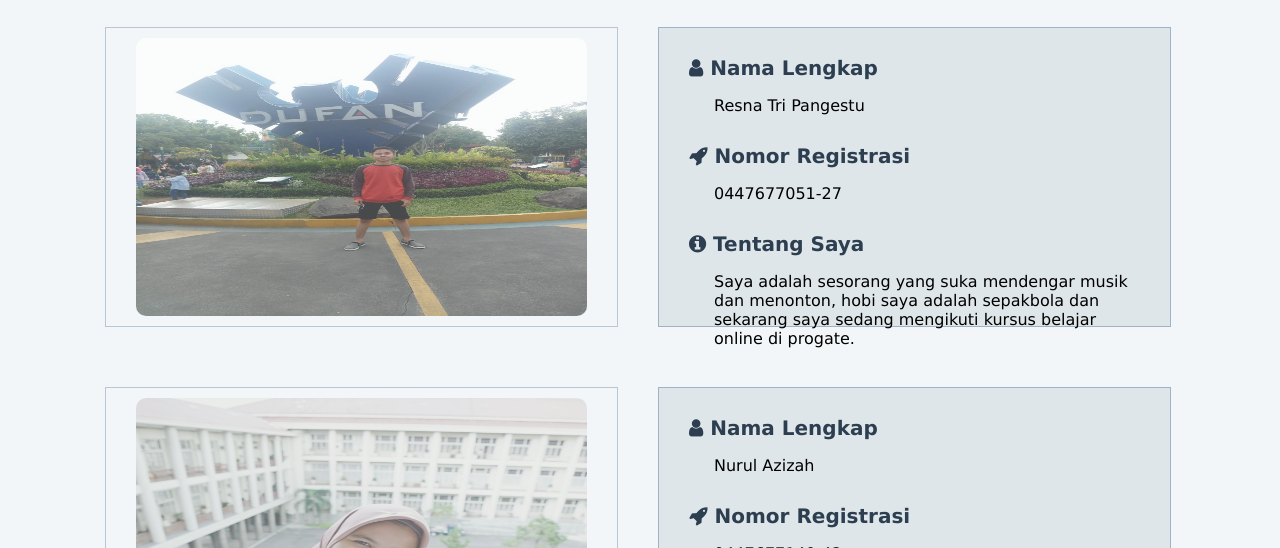
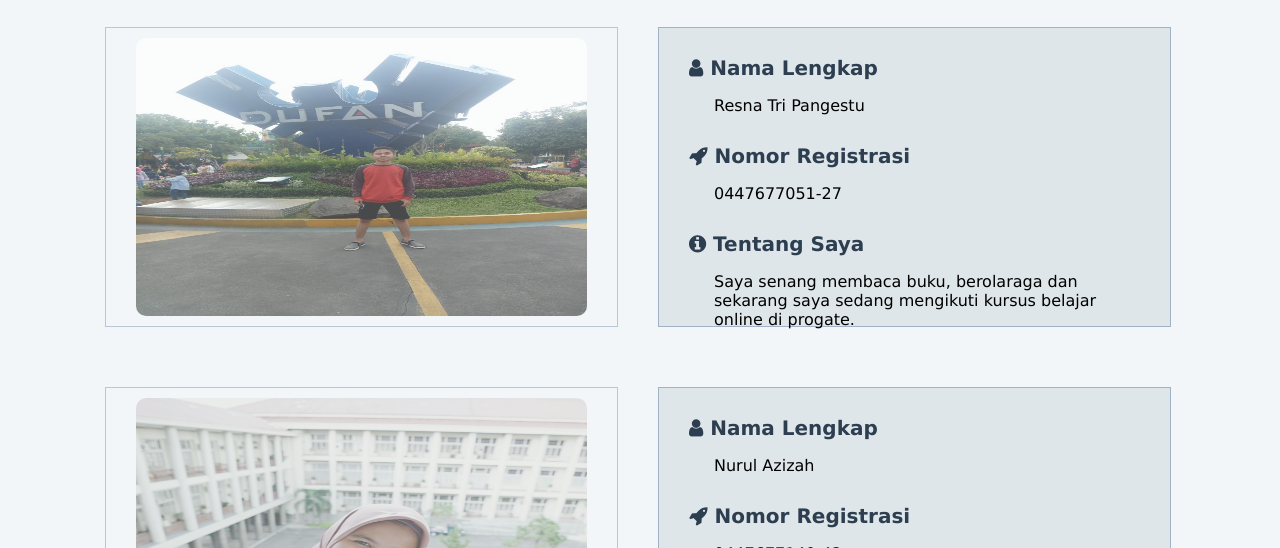
Before and after one commit to 16Rey/kelompok.h-37.co, a plain HTML site: page index.html in a window 1280 px wide. Shown: the part 627-1175 px from the top of the page. Drawn offline with Linux system fonts and the light colour scheme.

Commit message:
Update index.html

```diff
--- a/index.html
+++ b/index.html
@@ -44,7 +44,7 @@
             <a class="btn "><span class="fa fa-rocket"></span> Nomor Registrasi</a>
             <p> 0447677051-27</p>
             <a class="btn "><span class="fa fa-info-circle"></span> Tentang Saya</a>
-            <p> Saya adalah sesorang yang suka mendengar musik dan menonton, hobi saya adalah sepakbola dan sekarang saya sedang mengikuti kursus belajar online di progate.</p>
+            <p> Saya senang membaca buku, berolaraga dan sekarang saya sedang mengikuti kursus belajar online di progate.</p>
           </div>
           <!-- Nurul -->
           <div class="list">
```
